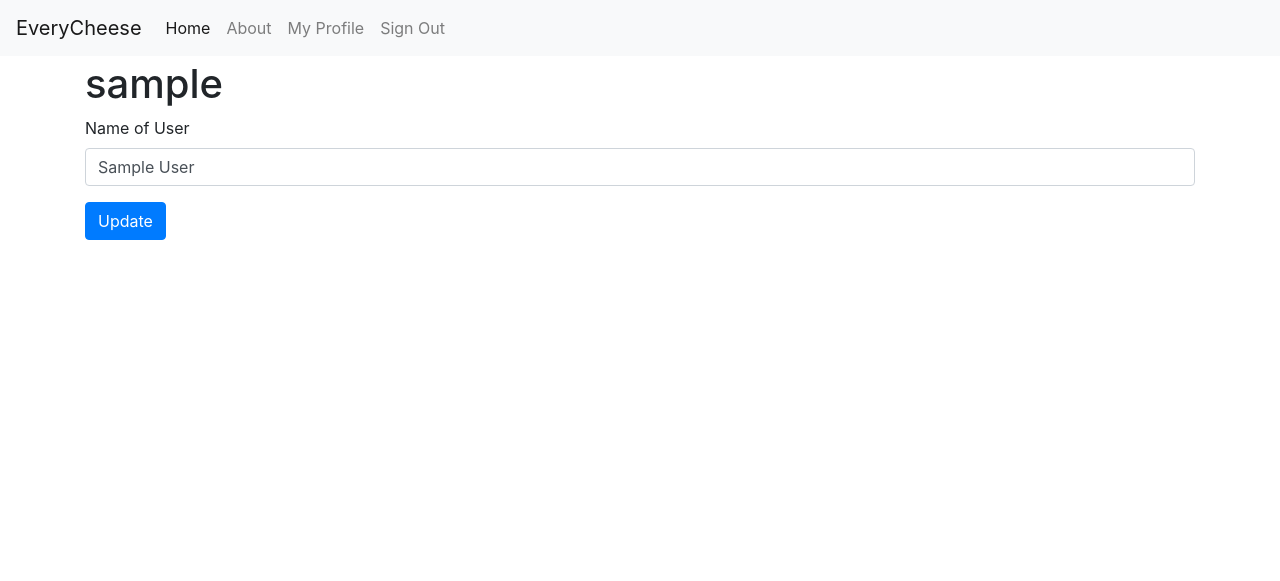
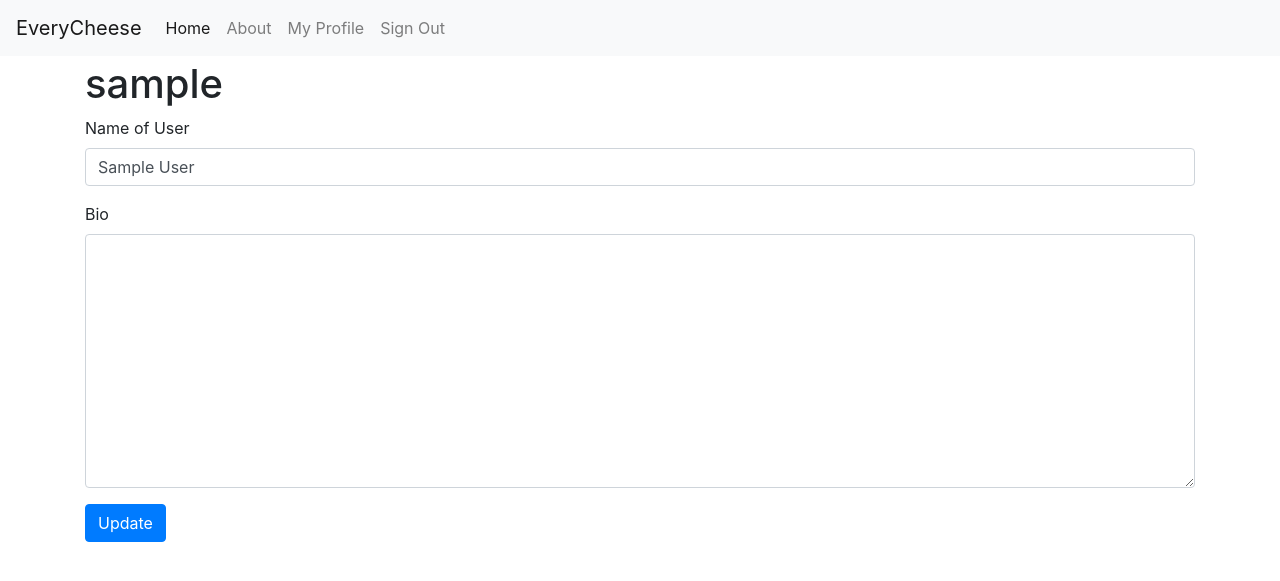
Before and after one commit to Day0Dreamer/everycheese, a Django app: page /users/~update/ in a window 1280 px wide. Shown: the top 581 px of the page. Run offline with Django 3.2, Linux system fonts and the light colour scheme; the visitor is signed in with stand-in values (Sample User, id 1); data comes from the database, SQL or seed files in the repository; some libraries are stand-ins or nearby versions.

Commit message:
Add bio field to User model, views, templates

```diff
--- a/everycheese/templates/users/user_detail.html
+++ b/everycheese/templates/users/user_detail.html
@@ -12,6 +12,8 @@
       <h2>{{ object.username }}</h2>
       {% if object.name %}
         <p>{{ object.name }}</p>
+        <p>{{ object.email}}</p>
+        <p>{{ object.bio|linebreaksbr}}</p>
       {% endif %}
     </div>
   </div>
--- a/everycheese/users/models.py
+++ b/everycheese/users/models.py
@@ -11,6 +11,9 @@ class User(AbstractUser):
     name = models.CharField(
         _("Name of User"), blank=True, max_length=255
     )
+    bio = models.TextField(
+        _("Bio"), blank=True
+    )
 
     def get_absolute_url(self):
         return reverse(
--- a/everycheese/users/views.py
+++ b/everycheese/users/views.py
@@ -24,6 +24,7 @@ user_detail_view = UserDetailView.as_view()
 class UserUpdateView(LoginRequiredMixin, UpdateView):
     fields = [
         "name",
+        'bio'
     ]
 
     # We already imported user in the View code above,
```
